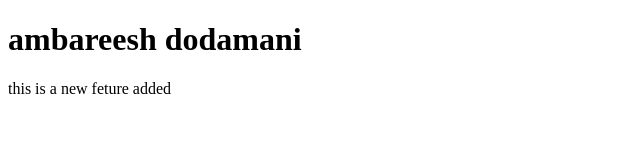
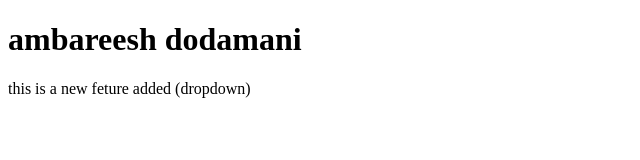
Before and after one commit to ambareeshdodamani/loalrepo, a plain HTML site: page index.html in a window 1280 px wide. Shown: the whole page, without its empty margins (0-640 px from the left). Drawn offline with Linux system fonts and the light colour scheme.

```diff
--- a/index.html
+++ b/index.html
@@ -7,6 +7,6 @@
 </head>
 <body>
     <h1>ambareesh dodamani</h1>
-    <p>this is a new feture added </p>
+    <p>this is a new feture added (dropdown) </p>
 </body>
 </html>
```
